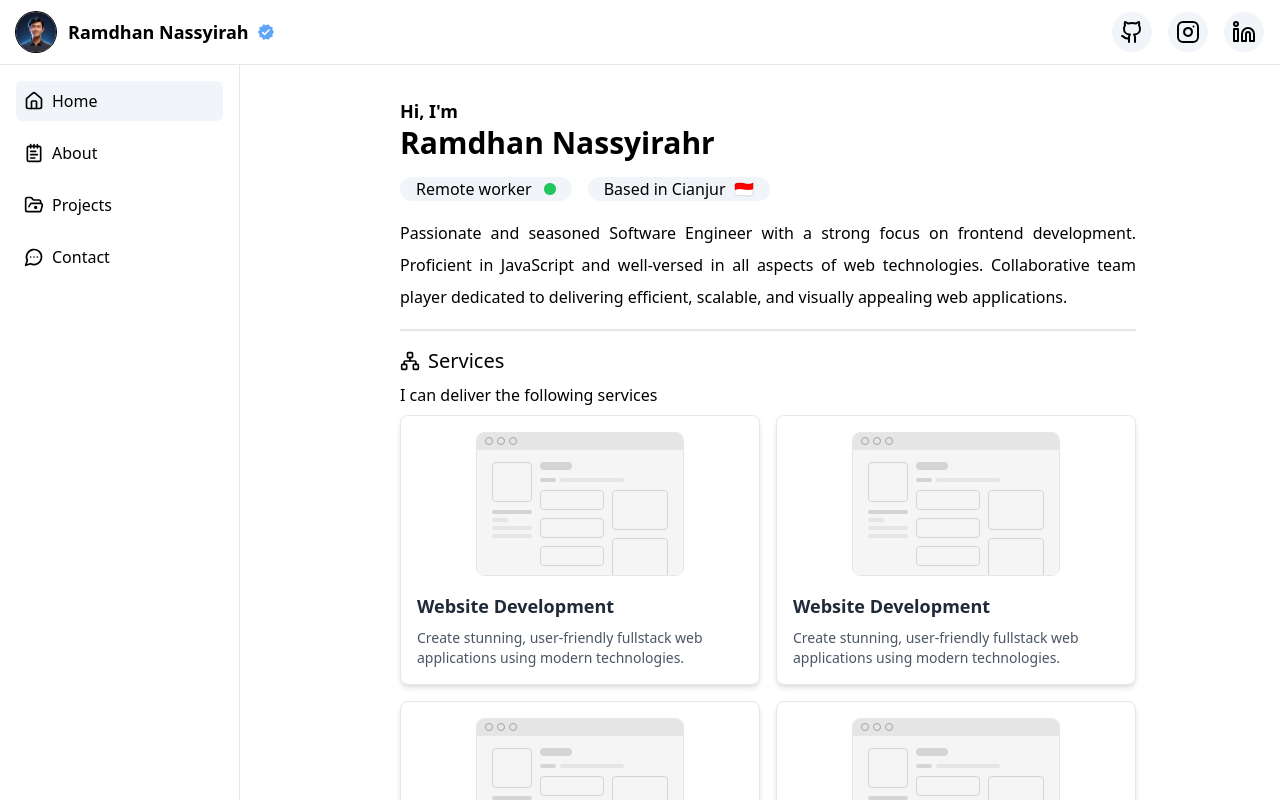
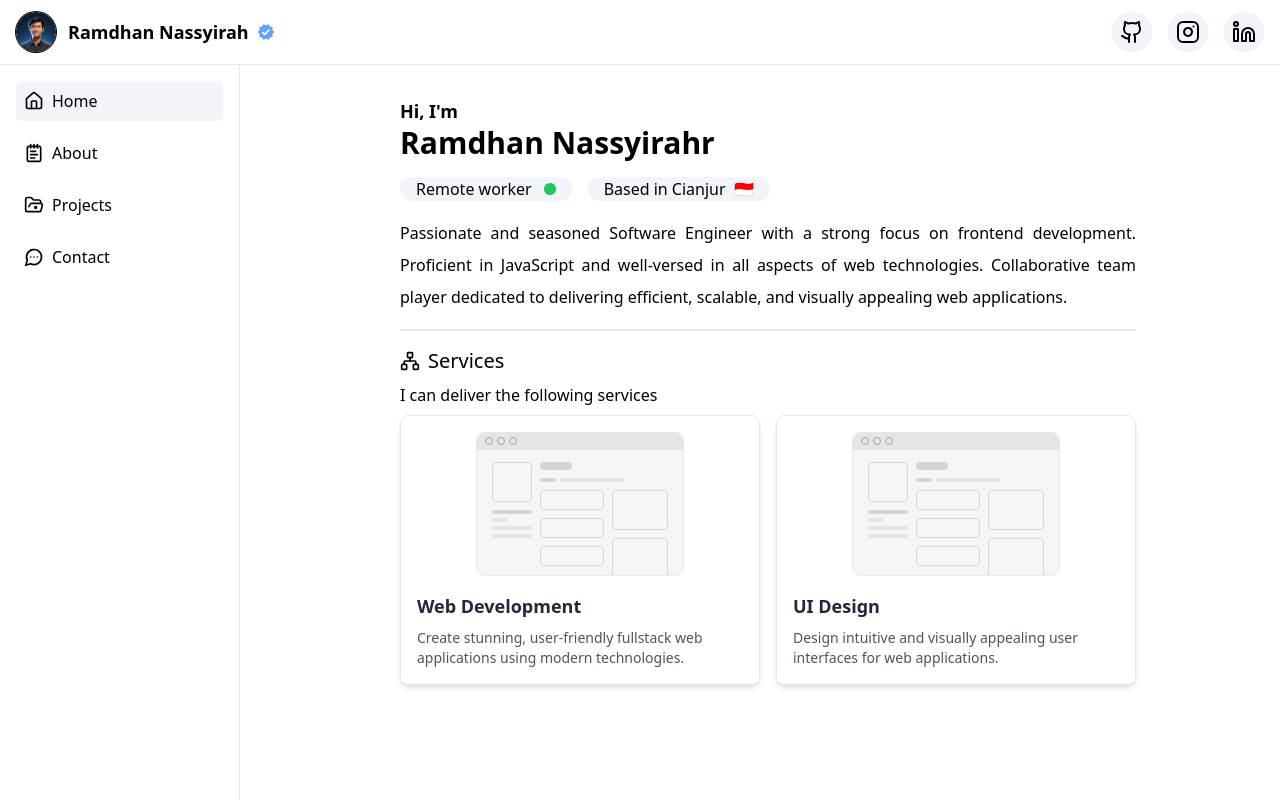
Before and after one commit to ramdhannassyirah/PortfolioV3, a Vue app: page / in a window 1280 px wide. Shown: the top 800 px of the page. Built offline with nearby package versions, Linux system fonts and the light colour scheme.

Commit message:
Portfolio

```diff
--- a/src/components/BoardServices.vue
+++ b/src/components/BoardServices.vue
@@ -1,8 +1,20 @@
 <script setup>
 import CardServices from './common/Card/CardServices.vue'
+
+const services = [
+  {
+    title: 'Web Development',
+    description:
+      'Create stunning, user-friendly fullstack web applications using modern technologies.',
+  },
+  {
+    title: 'UI Design',
+    description: 'Design intuitive and visually appealing user interfaces for web applications.',
+  },
+]
 </script>
 <template>
   <div class="grid md:grid-cols-2 gap-4 w-full">
-    <CardServices v-for="item in 4" :key="item" />
+    <CardServices v-for="item in services" :key="item" :item="item" />
   </div>
 </template>
--- a/src/components/common/Card/CardServices.vue
+++ b/src/components/common/Card/CardServices.vue
@@ -1,3 +1,8 @@
+<script setup>
+defineProps({
+  item: Object,
+})
+</script>
 <template>
   <div
     class="max-w-md border rounded-lg cursor-pointer hover:scale-105 transition-all duration-300 overflow-hidden shadow-md bg-white"
@@ -45,9 +50,9 @@
       </div>
     </div>
     <div class="p-4">
-      <h1 class="text-lg font-semibold text-gray-800">Website Development</h1>
+      <h1 class="text-lg font-semibold text-gray-800">{{ item.title }}</h1>
       <p class="mt-2 text-sm text-gray-600">
-        Create stunning, user-friendly fullstack web applications using modern technologies.
+        {{ item.description }}
       </p>
     </div>
   </div>
```
